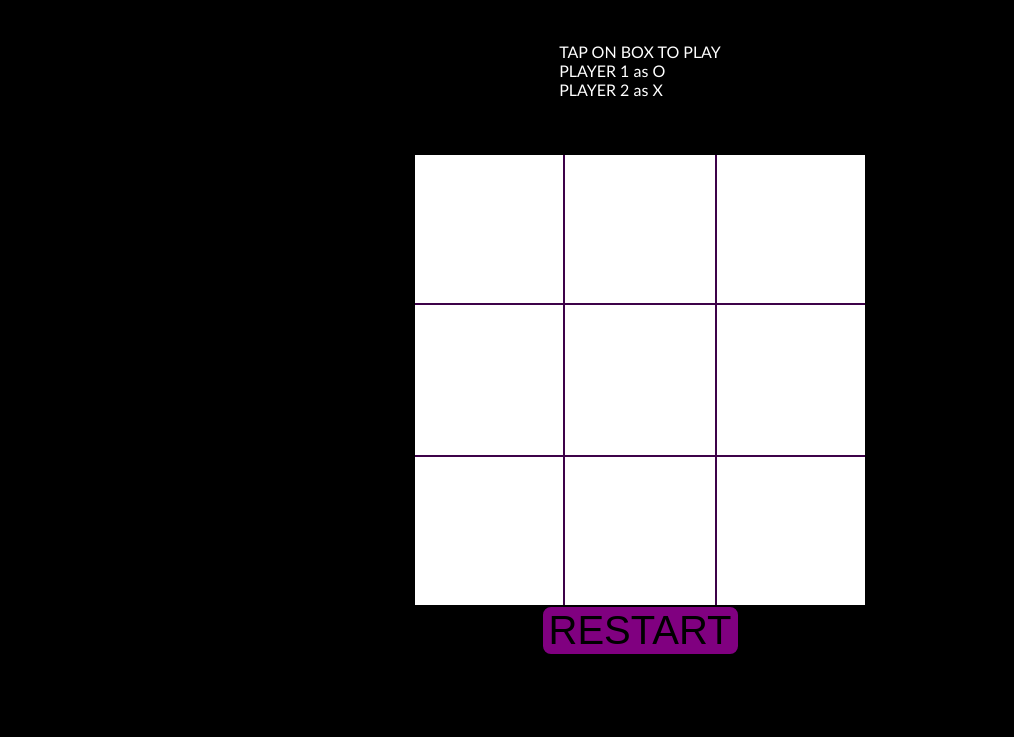
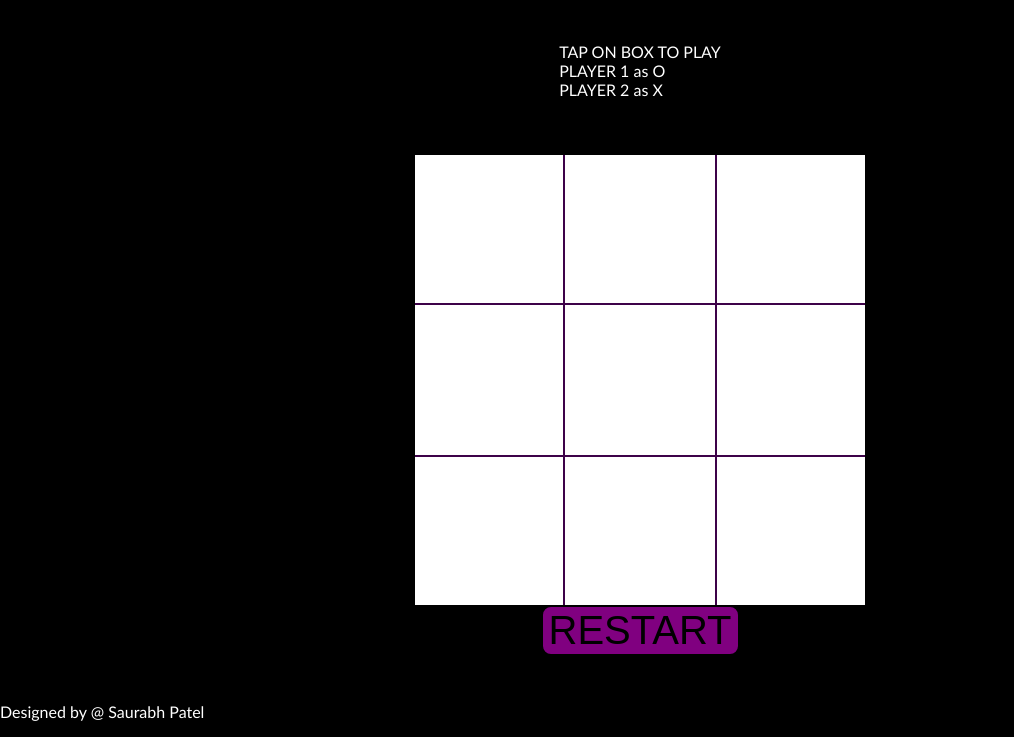
Before and after one commit to saurabhpatel18216/simple-game, a plain HTML site: page index.html in a window 1280 px wide. Shown: the part 225-962 px from the top of the page, without its empty margins (0-1014 px from the left). Before the commit the page ends 911 px from the top, so only its background shows below. Drawn offline with Linux system fonts and the light colour scheme.

Commit message:
Update index.html

```diff
--- a/index.html
+++ b/index.html
@@ -29,6 +29,7 @@
           </div>
                <button id="restartBtn">RESTART</button>
       </div>
+                                      <p> Designed by @ Saurabh Patel</p>
       <script src="text.js"></script>
 
 
```
